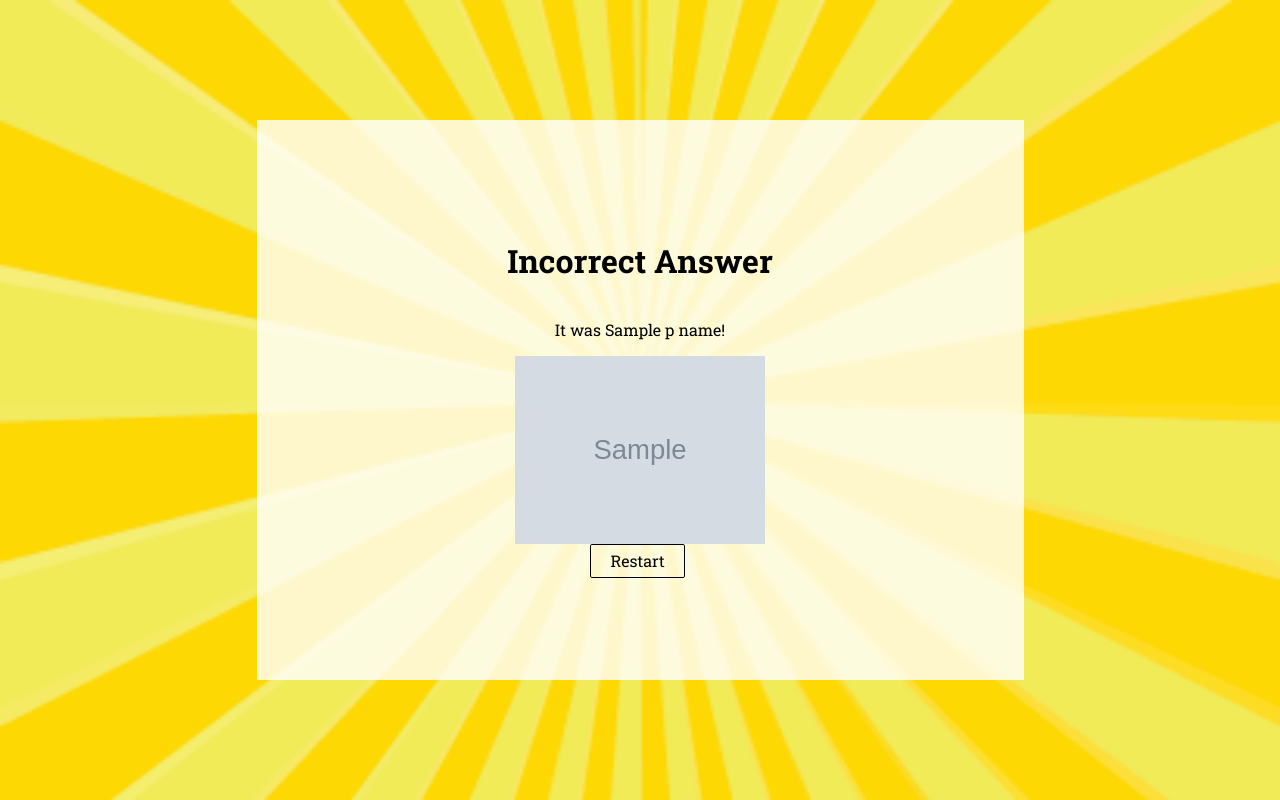
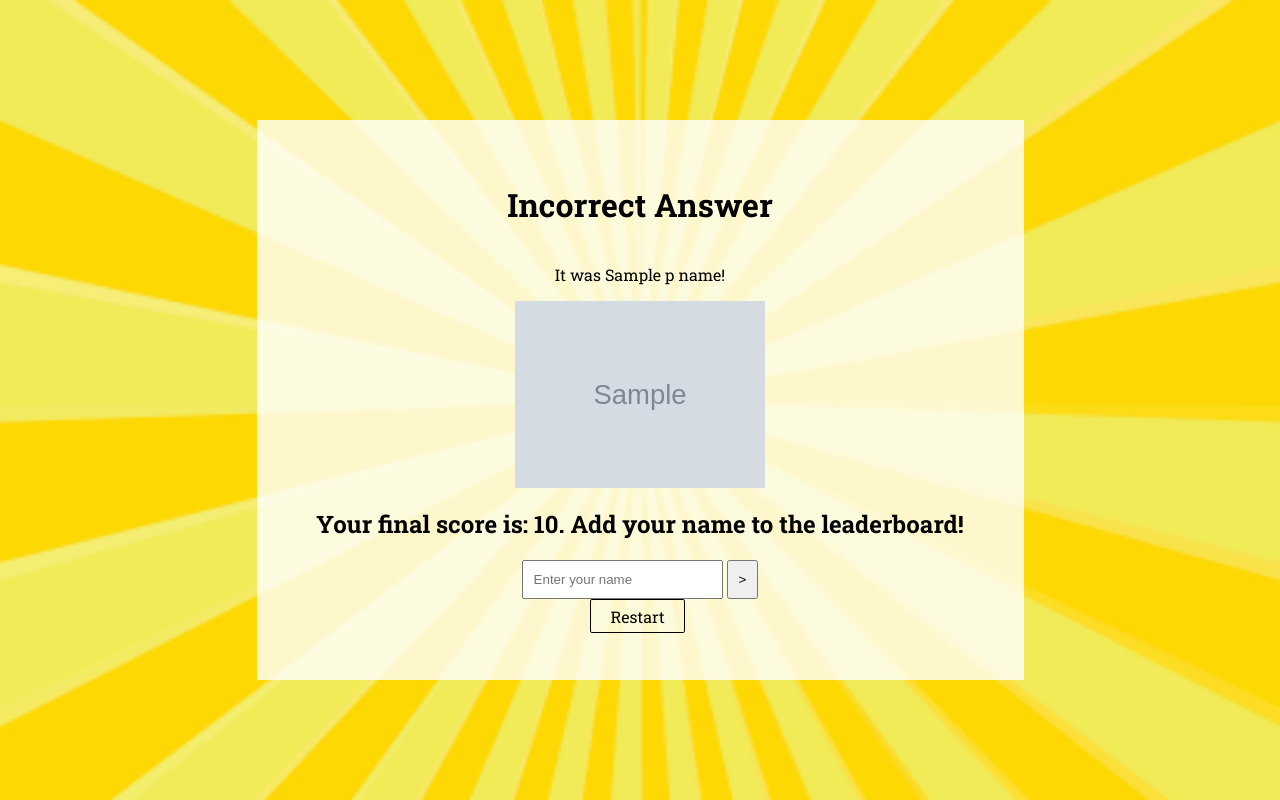
Before and after one commit to simonnineteen90/whos-that-pokemon, a Flask app: template templates/incorrect.html in a window 1280 px wide. Run offline with Flask 2, Linux system fonts and the light colour scheme; the template is opened without the code that fills it: most values are stand-ins (such as "Sample title", 1, 10 or a date in 2020); grey boxes marked "Sample" are stand-in pictures.

Commit message:
connect SQLite database and implemented basic leaderboard route.

```diff
--- a/main.py
+++ b/main.py
@@ -1,48 +1,49 @@
 import pokebase as pb
 import random
-from flask import Flask, render_template, request,url_for, redirect, session
+from flask import Flask, render_template, request,url_for, redirect
+from flask import session as flask_session
 from flask_sqlalchemy import SQLAlchemy
 
 
 app = Flask(__name__)
 # require a secret key to use session variable
 app.secret_key = "secretPokemon"
-
-## CREATE DATABASE
-app.config['SQLALCHEMY_DATABASE_URI'] = "sqlite:///leaderboard-collection.db"
-app.config['SQLALCHEMY_TRACK_MODIFICATIONS'] = False
+app.config['SQLALCHEMY_DATABASE_URI'] = 'sqlite:///site.db'
 db = SQLAlchemy(app)
 
-## Create Table
+# using SQL Alchemy to set up the leaderboard as an SQLite database
 class User(db.Model):
     id = db.Column(db.Integer, primary_key=True)
-    name = db.Column(db.String(80), unique=True, nullable=False)
-    score = db.Column(db.Integer, unique=False, nullable=False)
+    username = db.Column(db.String(80), unique=False, nullable=False)
+    score = db.Column(db.Integer, nullable=False, default='0')
 
     def __repr__(self):
-        return '<User %r>' % self.username
+        return f"User: {self.id}, {self.username}, {self.score}"
+
 
 db.create_all()
-#leaderboard = session.query(User).all()
-#print(leaderboard)
-
 
 @app.route('/')
 def start():
 
     pika = pb.SpriteResource('pokemon', 25)
-    session['chosen_ids'] = []
-    session['user_score'] = 0
+    flask_session['chosen_ids'] = []
+    flask_session['user_score'] = 0
+
     return render_template('index.html', pikachu=pika.url)
 
 
-@app.route('/add')
-def add():
-    new_user = User(name="A User Name 2", score=10)
-    db.session.add(new_user)
+
+@app.route('/leaderboard', methods=["POST"])
+def leaderboard():
+    new_leaderboard_name = request.form["leaderboard_name"]
+    new_highscore= User(username=new_leaderboard_name, score=flask_session['user_score'])
+    db.session.add(new_highscore)
     db.session.commit()
 
-    return "Added a user to db"
+    leaderboard = User.query.all()
+    return f"New name for leaderboard: {new_leaderboard_name}. Score:{flask_session['user_score']}" \
+           f"<br/> Leaderboard data: {leaderboard}"
 
 
 @app.route('/random_pokemon')
@@ -52,25 +53,23 @@ def random_pokemon():
     :return:
     """
 
-    session['current_id_num'] = random.randint(1, 151)
+    flask_session['current_id_num'] = random.randint(1, 151)
 
     # while the id_num is in the chosen_ids list generate another random number and check that number
     # to stop duplicate pokemon coming up
-    while session['current_id_num'] in session['chosen_ids']:
-        session['current_id_num'] = random.randint(1, 151)
+    while flask_session['current_id_num'] in flask_session['chosen_ids']:
+        flask_session['current_id_num'] = random.randint(1, 151)
 
+    # adds the current ID to the list of chosen IDs
+    flask_session['chosen_ids'].append(flask_session['current_id_num'])
+    print(flask_session['chosen_ids'])
+    pokemon = pb.pokemon(flask_session['current_id_num']) # get the corresponding pokemon for the ID from the API
+    image = pb.SpriteResource('pokemon', flask_session['current_id_num'])
+    flask_session['pokemon_name'] = str(pokemon)
+    print(f"flask_session variable = {flask_session['pokemon_name']}")
 
-    session['chosen_ids'].append(session['current_id_num'])
-    print(session['chosen_ids'])
-    pokemon = pb.pokemon(session['current_id_num'])
-    image = pb.SpriteResource('pokemon', session['current_id_num'])
-    height = pokemon.height
-    session['pokemon_name'] = str(pokemon)
-    print(f"Session variable = {session['pokemon_name']}")
-
-
-    return render_template('random_pokemon.html', p_num=session['current_id_num'], p_name=pokemon,
-                           p_height=height, p_image=image.url, score=session['user_score'])
+    return render_template('random_pokemon.html', p_num=flask_session['current_id_num'], p_name=pokemon,
+                           p_image=image.url, score=flask_session['user_score'])
 
 
 @app.route('/check_answer', methods=["POST"])
@@ -80,17 +79,19 @@ def check_answer():
     returns route to correct/incorrect page
     :return:
     """
-    image = pb.SpriteResource('pokemon', session['current_id_num'])
+    image = pb.SpriteResource('pokemon', flask_session['current_id_num'])
     print(image)
 
     user_answer = request.form["guess"].lower()
-    if user_answer != session['pokemon_name']:
-        return render_template('incorrect.html', p_image=image.url, p_name=session['pokemon_name'])
-    elif user_answer == session['pokemon_name']:
-        session['user_score'] += 1
-        if len(session['chosen_ids']) == 150:
+    if user_answer != flask_session['pokemon_name']:
+        return render_template('incorrect.html', p_image=image.url, p_name=flask_session['pokemon_name'],
+                               current_score=flask_session['user_score'])
+
+    elif user_answer == flask_session['pokemon_name']:
+        flask_session['user_score'] += 1
+        if len(flask_session['chosen_ids']) == 150:
             return "Congratulations you have named all 151. You are a pokemon master!"
-        return render_template('correct.html', p_image=image.url, p_name=session['pokemon_name'])
+        return render_template('correct.html', p_image=image.url, p_name=flask_session['pokemon_name'])
     else:
         return redirect(url_for('random_pokemon'))
 
--- a/templates/incorrect.html
+++ b/templates/incorrect.html
@@ -9,6 +9,17 @@
     <h1>Incorrect Answer</h1>
     <p>It was {{ p_name }}!</p>
     <img class="pokemon" src="{{ p_image }}" alt="pokemon_image">
+
+
+
+    <h2>Your final score is: {{ current_score }}. Add your name to the leaderboard!</h2>
+
+     <form action="/leaderboard" method="post">
+        <input type="text" name="leaderboard_name" placeholder="Enter your name">
+        <input class="submit-button" type="submit" value=">">
+     </form>
+
+
     <a class="button" href="{{ url_for('start') }}">Restart</a>
 
 {% endblock %}
```
Also changed, not shown: leaderboard-collection.db (deleted), site.db (added).
